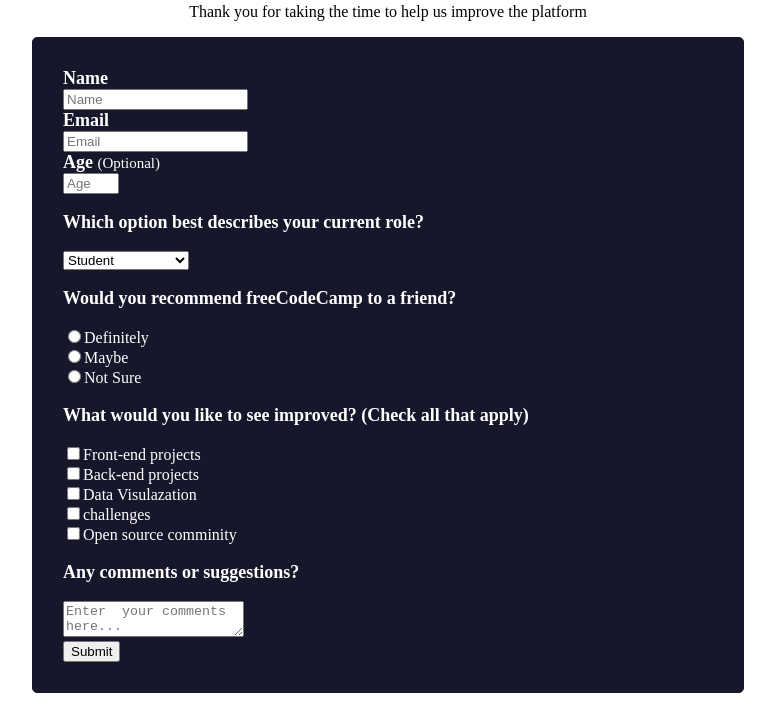
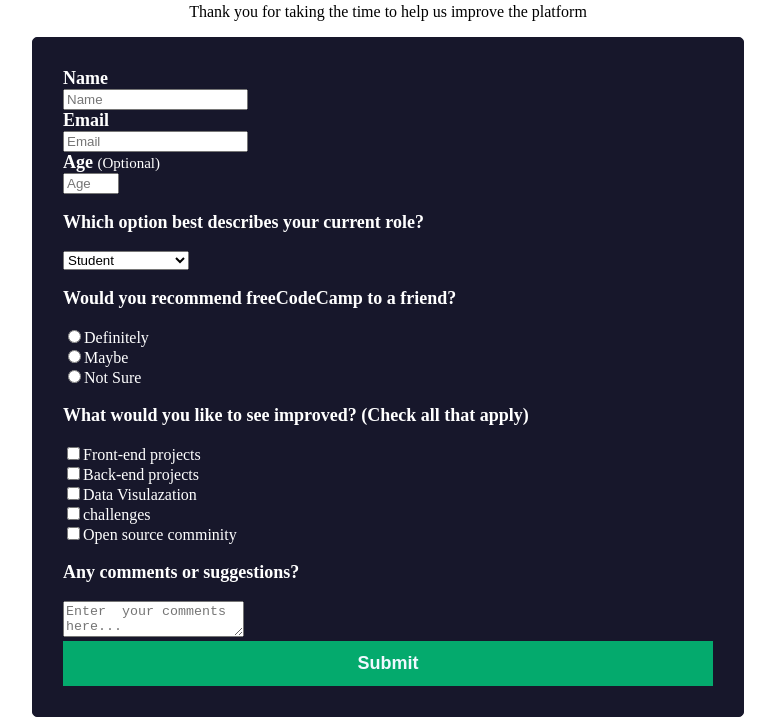
Before and after one commit to yohannesdagnachew/projectmv2, a plain HTML site: page index2.html in a window 1280 px wide. Shown: the part 87-812 px from the top of the page, without its empty margins (252-1027 px from the left). Drawn offline with Linux system fonts and the light colour scheme.

Commit message:
add button css

```diff
--- a/index2.html
+++ b/index2.html
@@ -1,11 +1,21 @@
 <!DOCTYPE html>
 <html lang="en">
   <head>
-  <meta charset="UTF-8">
-  <meta http-equiv="X-UA-Compatible" content="IE=edge">
-  <meta name="viewport" content="width=device-width, initial-scale=1.0">
+    <meta charset="UTF-8" />
+    <meta http-equiv="X-UA-Compatible" content="IE=edge" />
+    <meta name="viewport" content="width=device-width, initial-scale=1.0" />
     <title>Trial Project</title>
     <style>
+      .bt {
+        background-color: #04aa6d;
+        font-size: large;
+        width: 100%;
+        padding: 12px 20px;
+        font-weight: bold;
+        border: none;
+        color: aliceblue;
+      }
+
       .b1 {
         font-size: 36px;
         font-weight: bold;
@@ -19,22 +29,19 @@
         font-weight: bold;
       }
 
-    .container{
-      max-width:650px;
-      margin:0 auto;
+      .container {
+        max-width: 650px;
+        margin: 0 auto;
         padding: 30px 30px;
         border: 1px solid rgb(23, 23, 43);
         background-color: rgb(23, 23, 43);
         color: white;
-      border-radius:5px;
-
+        border-radius: 5px;
       }
     </style>
   </head>
 
-
   <body>
-
     <h1 class="b1" id="title">freeCodeCamp Survey Form</h1>
     <p id="description" class="b2">
       Thank you for taking the time to help us improve the platform
@@ -115,7 +122,7 @@
         ><br />
         <p class="b3">Any comments or suggestions?</p>
         <textarea placeholder="Enter  your comments here..."></textarea><br />
-      <button id="submit">Submit</button>
+        <button id="submit" class="bt">Submit</button>
       </form>
     </div>
   </body>
```
Lines whose indentation alone changed are shown as unchanged.
